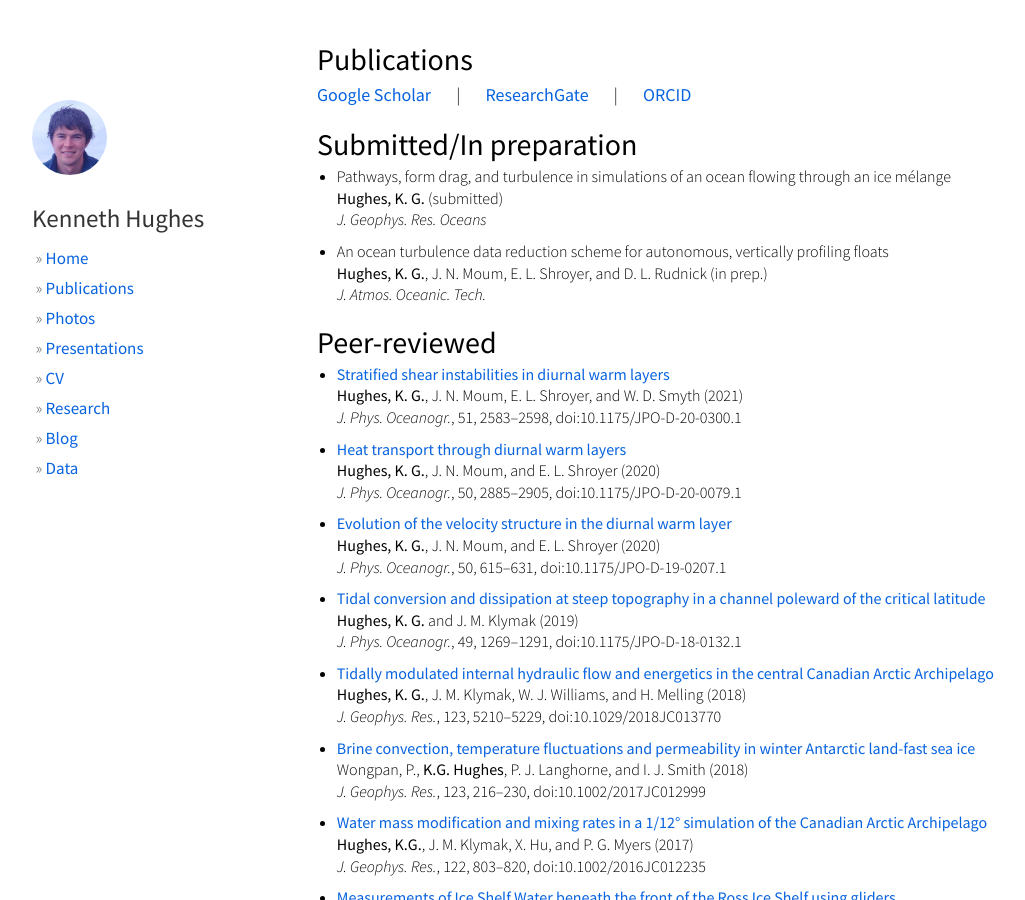
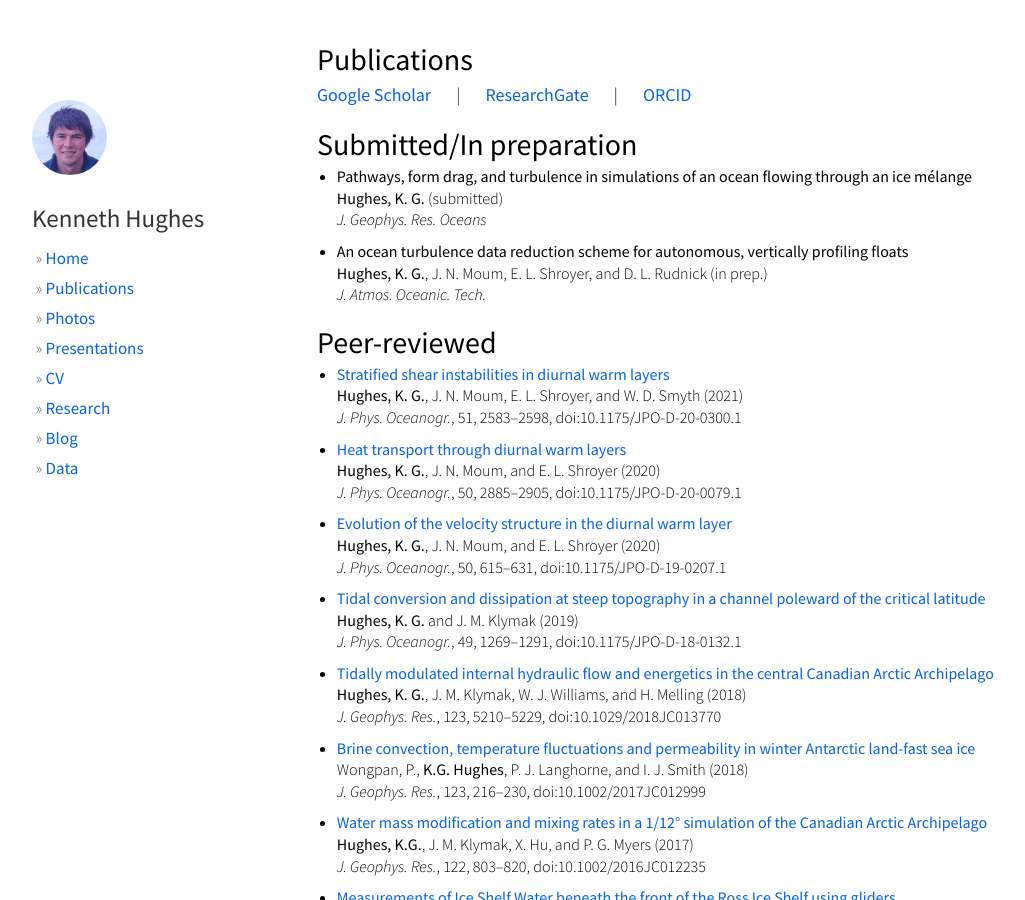
Before and after one commit to hugke729/hugke729.github.io, a Jekyll site: the page built from publications/index.md, in a window 1280 px wide and 900 px high. Shown: the whole window, without its empty margins (53-1078 px from the left). Built offline with Jekyll 4.4.1, drawn with Linux system fonts in a browser that asks for light colours; nearby versions of some CDN libraries.

Commit message:
Bolden unpublished titles

```diff
--- a/publications/index.md
+++ b/publications/index.md
@@ -11,11 +11,11 @@ css: publications
 
 ## Submitted/In preparation
 
-* Pathways, form drag, and turbulence in simulations of an ocean flowing through an ice mélange
+* __Pathways, form drag, and turbulence in simulations of an ocean flowing through an ice mélange__
 __Hughes, K. G.__ (submitted)
 *J. Geophys. Res. Oceans*
 
-* An ocean turbulence data reduction scheme for autonomous, vertically profiling floats
+* __An ocean turbulence data reduction scheme for autonomous, vertically profiling floats__
 __Hughes, K. G.__, J. N. Moum, E. L. Shroyer, and D. L. Rudnick  (in prep.)
 *J. Atmos. Oceanic. Tech.*
 
```
